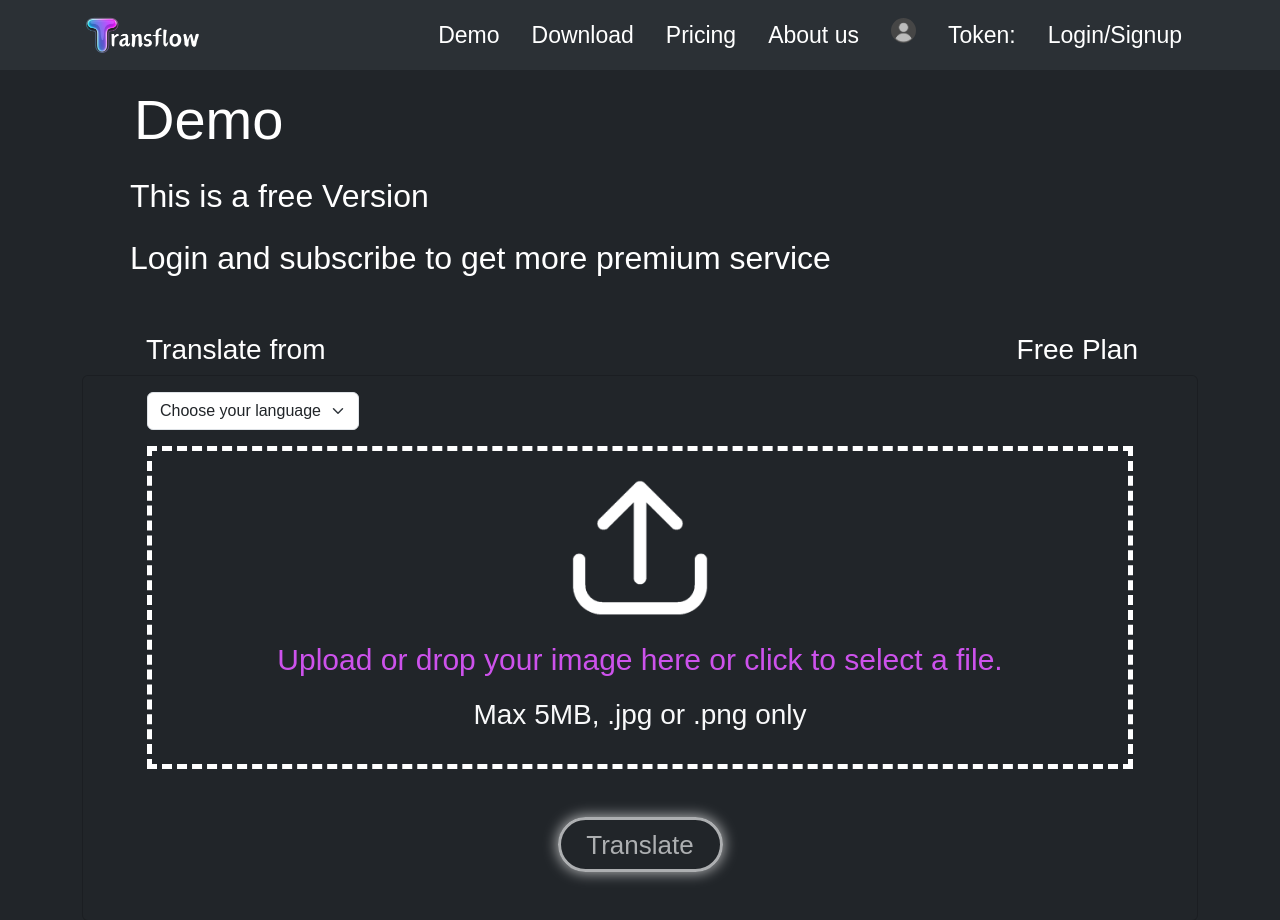
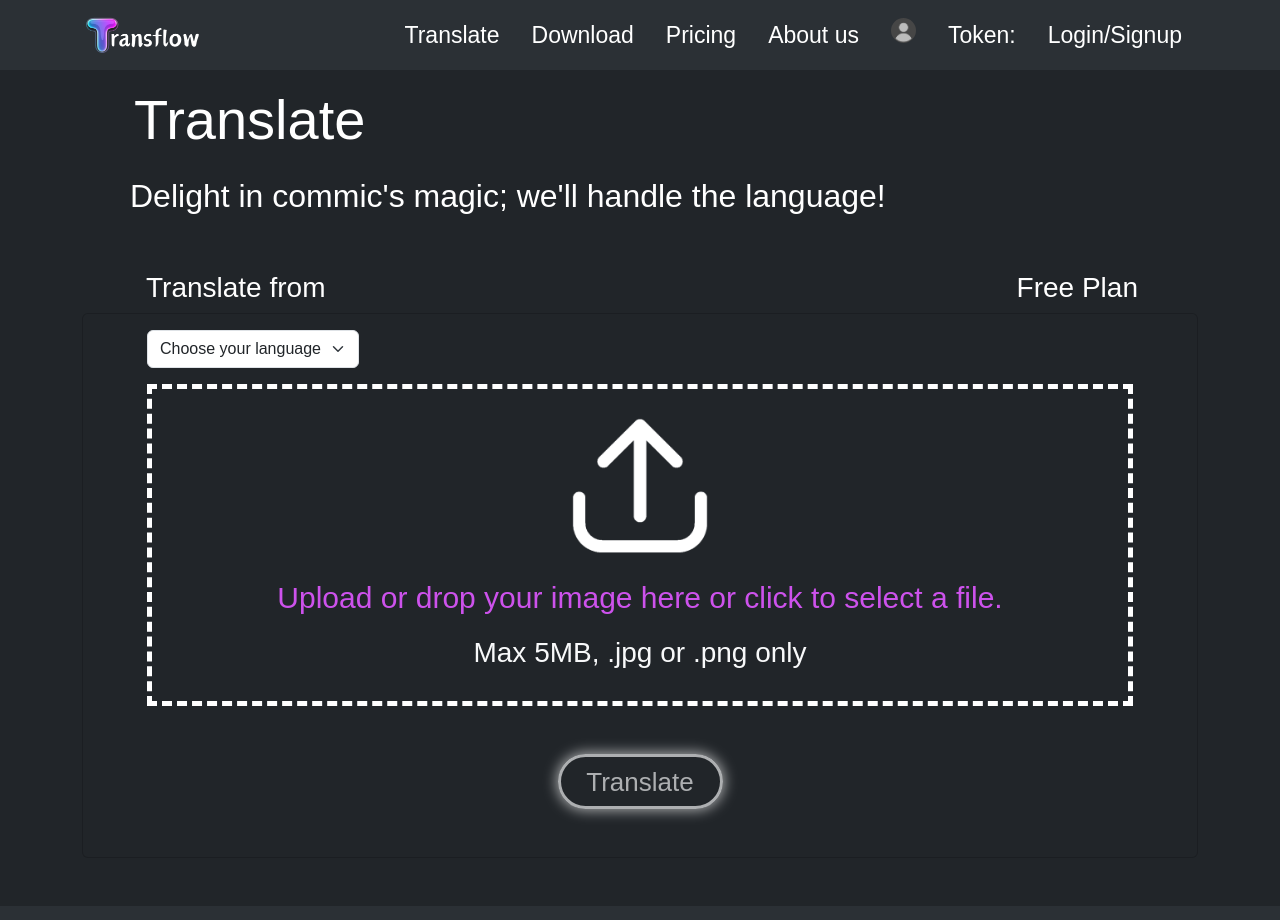
Before and after one commit to htglvl/EXE201, a Flask app: template templates/MainFrame.html in a window 1280 px wide. Shown: the top 920 px of the page. Run offline with Flask 3, Linux system fonts and the light colour scheme; the template is opened without the code that fills it, so the values that code supplies are empty; parts of the project's set-up code (start-up, migrations or seed data) failed here and were passed over.

Commit message:
Update templates

```diff
--- a/app.py
+++ b/app.py
@@ -26,10 +26,14 @@ appConf = {
 
 app.secret_key = appConf.get("FLASK_SECRET")
 oauth = OAuth(app)
-oauth.register("myApp",
-)
-
-
+oauth.register(
+    "myApp",
+    client_id = appConf.get("OAUTH2_CLIENT_ID"),
+    client_secret = appConf.get("OAUTH2_CLIENT_SECRET"),
+    server_metadata_url = appConf.get("OAUTH2_META_URL"),
+    client_kwargs = {
+        "scope":"openid profile email"
+    })
 
 # This is the path to the upload directory
 
@@ -179,6 +183,10 @@ def google_callback():
     except:
         return redirect(url_for("index"))
 
+@app.route('/pricing')
+def pricing():
+    return render_template('pricing_final.html', session = session.get("user"),picture = session.get("picture"), token_money = session.get("token"))
+
 @app.route('/mainframe')
 def mainframe():
     return render_template('MainFrame.html', session = session.get("user"),picture = session.get("picture"), token_money = session.get("token"))
--- a/templates/MainFrame.html
+++ b/templates/MainFrame.html
@@ -31,7 +31,7 @@
       <div class="collapse navbar-collapse nav-options" id="navbarNavDropdown">
         <ul class="navbar-nav ms-auto">
           <li class="nav-item">
-            <a class="nav-link px-3" href="/mainframe"> <span>Demo</span> </a>
+            <a class="nav-link px-3" href="/mainframe"> <span>Translate</span> </a>
           </li>
           <li class="nav-item">
             <a class="nav-link px-3" href="#"><span>Download</span></a>
@@ -73,11 +73,10 @@
   <div class="container">
     <div class="row">
       <div class="px-3 hero-content">
-        <h1 class="display-4 px-5 pt-3"><span>Demo</span></h1>
+        <h1 class="display-4 px-5 pt-3"><span>Translate</span></h1>
       </div>
       <div>
-        <h2 class="px-5 pt-3">This is a free Version</h2>
-        <h2 class="px-5 pt-3">Login and subscribe to get more premium service</h2>
+        <h2 class="px-5 pt-3">Delight in commic's magic; we'll handle the language!</h2>
       </div>
     </div>
   </div>
--- a/templates/about_us.html
+++ b/templates/about_us.html
@@ -26,7 +26,7 @@
             <div class="collapse navbar-collapse nav-options" id="navbarNavDropdown">
                 <ul class="navbar-nav ms-auto">
                     <li class="nav-item">
-                        <a class="nav-link px-3" href="/mainframe"> <span>Demo</span> </a>
+                        <a class="nav-link px-3" href="/mainframe"> <span>Translate</span> </a>
                     </li>
                     <li class="nav-item">
                         <a class="nav-link px-3" href="#"><span>Download</span></a>
--- a/templates/index.html
+++ b/templates/index.html
@@ -25,7 +25,7 @@
       <div class="collapse navbar-collapse nav-options" id="navbarNavDropdown">
         <ul class="navbar-nav ms-auto">
           <li class="nav-item">
-            <a class="nav-link px-3" href="/mainframe"> <span>Demo</span> </a>
+            <a class="nav-link px-3" href="/mainframe"> <span>Translate</span> </a>
           </li>
           <li class="nav-item">
             <a class="nav-link px-3" href="#"><span>Download</span></a>
@@ -74,7 +74,7 @@
         <h2 class="text-center ">TransFlow: efforlessly translates manga and scans into multiple languages.
           Simple
           and accessible for all language levels. Perfect formanga fans and profesionals alike.</h2>
-        <h3 class="text-center italic-font">Only Demo Available</h3>
+        <!-- <h3 class="text-center italic-font">Only Demo Available</h3> -->
       </div>
     </div>
     <div class="row p-4">
--- a/templates/login.html
+++ b/templates/login.html
@@ -24,7 +24,7 @@
             <div class="collapse navbar-collapse nav-options" id="navbarNavDropdown">
                 <ul class="navbar-nav ms-auto">
                     <li class="nav-item">
-                        <a class="nav-link px-3" href="/mainframe"> <span>Demo</span> </a>
+                        <a class="nav-link px-3" href="/mainframe"> <span>Translate</span> </a>
                     </li>
                     <li class="nav-item">
                         <a class="nav-link px-3" href="#"><span>Download</span></a>
--- a/templates/process_uploads.html
+++ b/templates/process_uploads.html
@@ -31,7 +31,7 @@
             <div class="collapse navbar-collapse nav-options" id="navbarNavDropdown">
                 <ul class="navbar-nav ms-auto">
                     <li class="nav-item">
-                        <a class="nav-link px-3" href="/mainframe"> <span>Demo</span> </a>
+                        <a class="nav-link px-3" href="/mainframe"> <span>Translate</span> </a>
                     </li>
                     <li class="nav-item">
                         <a class="nav-link px-3" href="#"><span>Download</span></a>
```
